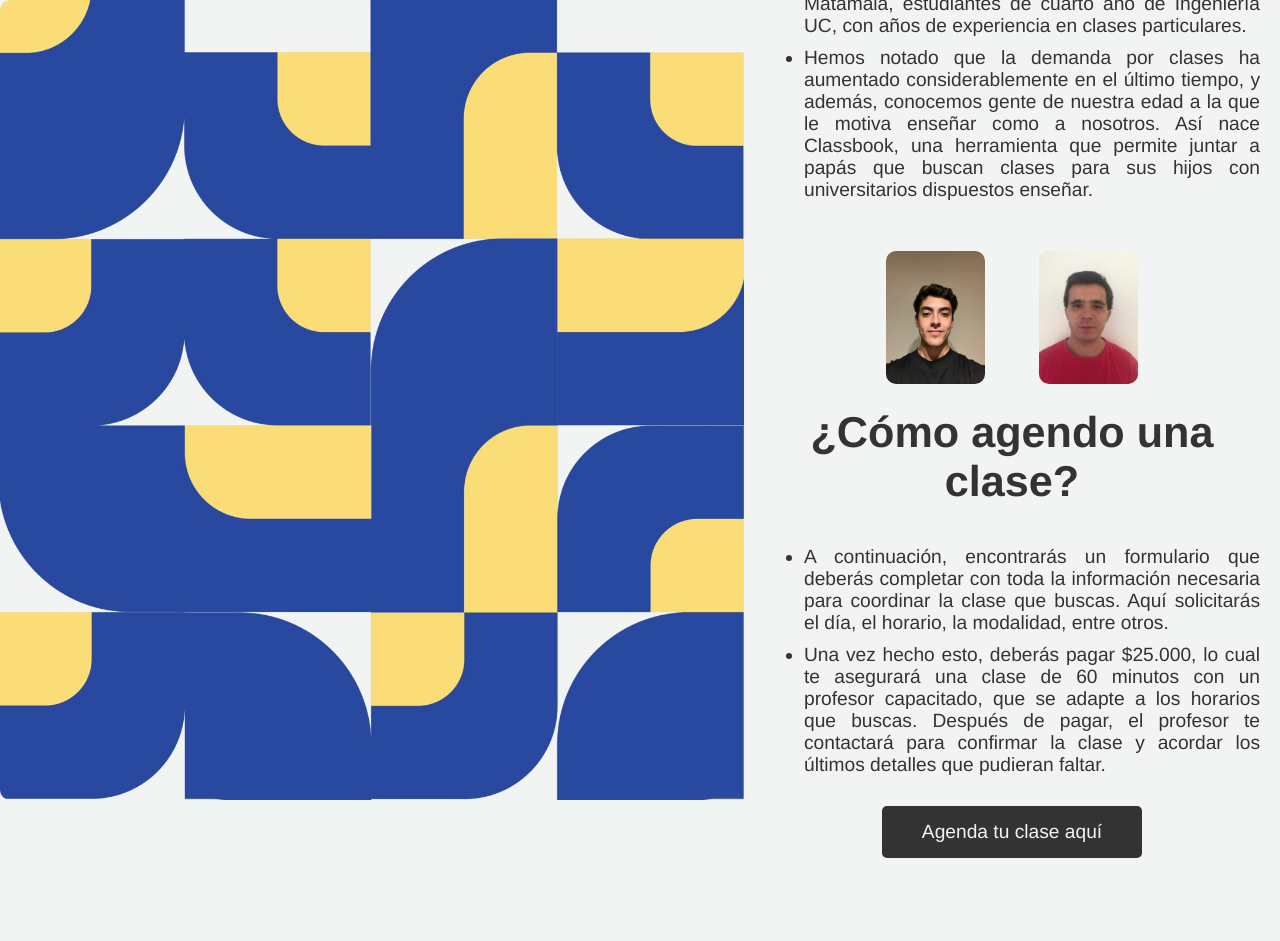
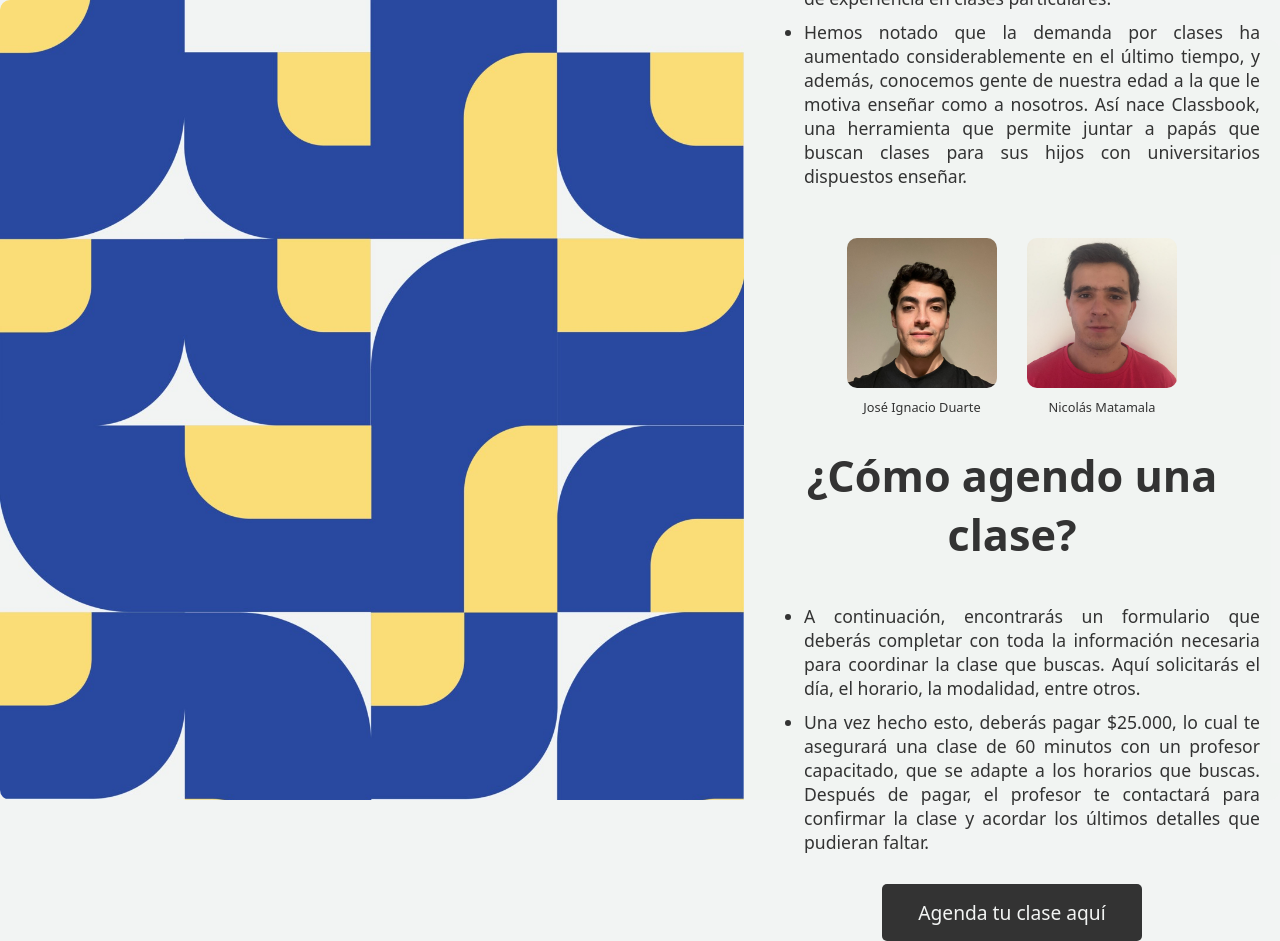
Before and after one commit to Classbookcl/Classbook, a Flask app: page /quienes_somos in a window 1280 px wide. Before the commit the page ends 858 px from the top, so only its background shows below. Run offline with Flask 2, Linux system fonts and the light colour scheme.

Commit message:
últimos cambios

```diff
--- a/static/styles.css
+++ b/static/styles.css
@@ -20,7 +20,7 @@ body {
     flex-direction: column;
     height: 100vh;
     margin: 0;
-    font-family: Helvetica, Arial, sans-serif;
+    font-family: system-ui, -apple-system, BlinkMacSystemFont, 'Segoe UI', Roboto, Oxygen, Ubuntu, Cantarell, 'Open Sans', 'Helvetica Neue', sans-serif;
     background-color: rgba(242, 244, 243, 1); /* Color de fondo exacto */
     color: #333;
 }
@@ -52,6 +52,7 @@ body {
     text-align: center;
     background-color: rgba(242, 244, 243, 0.8); /* Fondo semitransparente */
     padding: 20px;
+    margin-top: 40px;
     border-radius: 0 0 10px 10px;
 }
 
@@ -63,7 +64,7 @@ ul {
 }
 
 ul li {
-    font-size: 1.2em;
+    font-size: 1.1em;
     margin-bottom: 10px; /* Espacio entre los elementos de la lista */
 }
 
@@ -74,7 +75,7 @@ h1 {
 }
 
 .smaller-title {
-    font-size: 2.5em; /* Ajuste para el título más pequeño en "¿Quiénes somos?" */
+    font-size: 2.1em; /* Ajuste para el título más pequeño en "¿Quiénes somos?" */
 }
 
 p {
@@ -162,17 +163,40 @@ p {
 
 /* Estilos para las nuevas imágenes */
 .small-image-container {
-    text-align: center;
+    display: flex; /* Usa flexbox para alinear los elementos horizontalmente */
+    justify-content: center; /* Centra las imágenes horizontalmente dentro del contenedor */
     margin: 20px 0;
 }
 
+.image-item {
+    margin: 0 15px; /* Espacio entre las imágenes */
+}
+
 .small-image {
-    width: 20%; /* Ajusta el tamaño de las nuevas imágenes */
-    height: auto;
-    object-fit: cover;
+    width: 150px; /* Establece un ancho fijo para las imágenes */
+    height: 150px; /* Establece una altura fija para las imágenes */
+    object-fit: cover; /* Asegura que la imagen cubra el área sin distorsionarse */
     border-radius: 10px;
-    margin: 0 25px; /* Espacio entre las imágenes */
 }
+
+.image-caption {
+    font-size: 0.8em; /* Tamaño de fuente pequeño */
+    color: #333; /* Color de texto */
+    margin-top: 5px; /* Espacio encima del nombre */
+    text-align: center; /* Centra el texto debajo de la imagen */
+}
+
+/* Ajustes para dispositivos móviles */
+@media (max-width: 767px) {
+    .small-image {
+        width: 100px; /* Reduce el tamaño de las imágenes en dispositivos móviles */
+        height: 100px; /* Ajusta la altura proporcionalmente */
+    }
+}
+
+
+
+
 .text-container {
     position: relative; /* Asegúrate de que el contenedor tenga una posición relativa */
     padding-bottom: 80px; /* Espacio para el logo en el fondo */
--- a/templates/quienes_somos.html
+++ b/templates/quienes_somos.html
@@ -17,8 +17,14 @@
             <li>Hemos notado que la demanda por clases ha aumentado considerablemente en el último tiempo, y además, conocemos gente de nuestra edad a la que le motiva enseñar como a nosotros. Así nace Classbook, una herramienta que permite juntar a papás que buscan clases para sus hijos con universitarios dispuestos enseñar.</li>
         </ul>
         <div class="small-image-container">
-            <img src="static/jose.jpg" alt="Imagen 3" class="small-image">
-            <img src="static/nico.jpg" alt="Imagen 2" class="small-image">
+            <div class="image-item">
+                <img src="static/jose.jpg" alt="Imagen 3" class="small-image">
+                <p class="image-caption">José Ignacio Duarte</p>
+            </div>
+            <div class="image-item">
+                <img src="static/nico.jpg" alt="Imagen 2" class="small-image">
+                <p class="image-caption">Nicolás Matamala</p>
+            </div>
         </div>
         <h1 class="smaller-title">¿Cómo agendo una clase?</h1>
         <ul>
```
